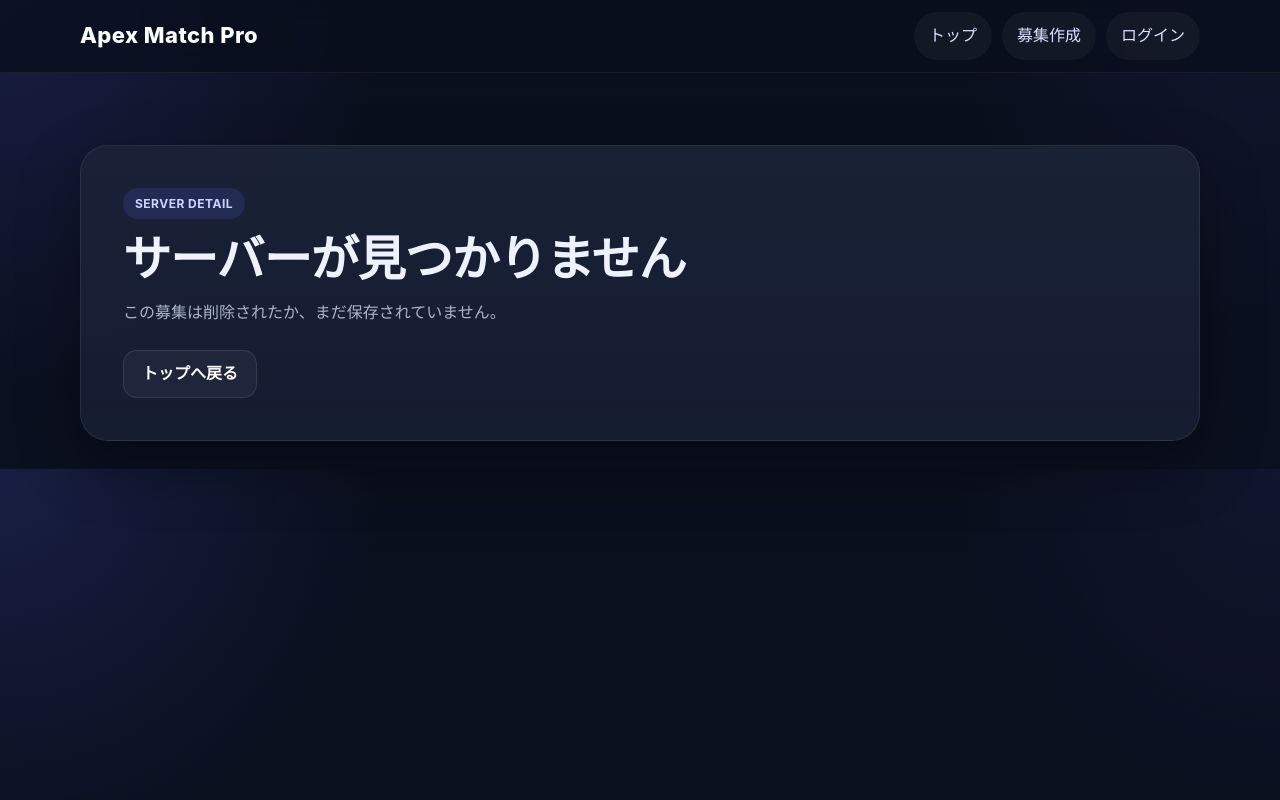
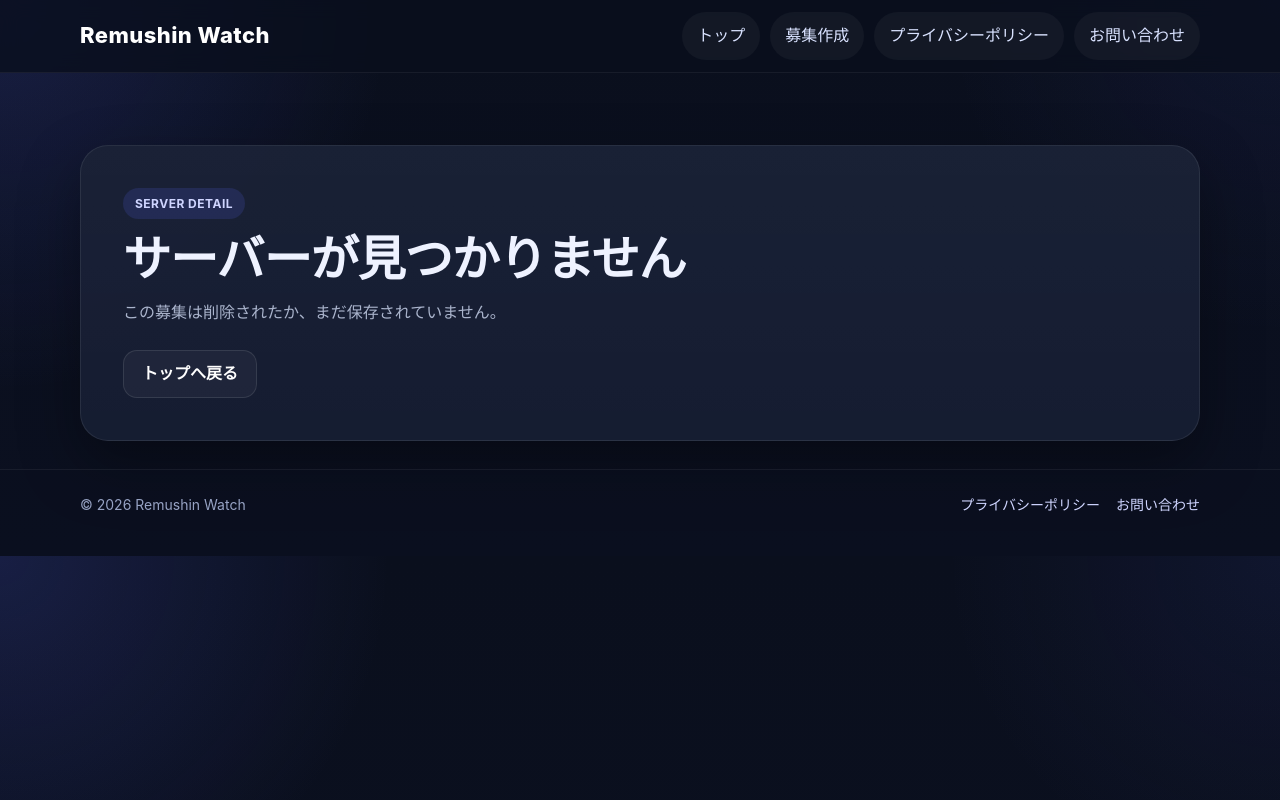
Before and after one commit to DJremushin/discord-server-app, a plain HTML site: page game/detail.html in a window 1280 px wide. Drawn offline with Linux system fonts and the light colour scheme.

Commit message:
Add footer and navigation to all pages

```diff
--- a/game/detail.html
+++ b/game/detail.html
@@ -3,7 +3,7 @@
   <head>
     <meta charset="UTF-8" />
     <meta name="viewport" content="width=device-width, initial-scale=1.0" />
-    <title>サーバー詳細 | Apex Match Pro</title>
+    <title>サーバー詳細 | Remushin Watch</title>
     <link rel="stylesheet" href="game.css" />
 
     <!-- ✅ Google AdSense -->
@@ -14,13 +14,14 @@
     <body>
   <header class="site-header">
     <div class="container header-inner">
-      <div class="brand">Apex Match Pro</div>
+      <div class="brand">Remushin Watch</div>
       <nav class="main-nav">
-        <a href="game.html">トップ</a>
+        <a href="index.html">トップ</a>
         <a href="create.html">募集作成</a>
-        <a href="login.html">ログイン</a>
+        <a href="privacy.html">プライバシーポリシー</a>
+        <a href="contact.html">お問い合わせ</a>
       </nav>
-    </div>
+        </div>
   </header>
 
   <main>
@@ -34,6 +35,15 @@
       </div>
     </section>
   </main>
+  <footer class="site-footer">
+    <div class="container footer-inner">
+      <p class="footer-copy">© 2026 Remushin Watch</p>
+      <div class="footer-links">
+        <a href="privacy.html">プライバシーポリシー</a>
+        <a href="contact.html">お問い合わせ</a>
+      </div>
+    </div>
+  </footer>
 
   <script>
     const params = new URLSearchParams(window.location.search);
```
Also changed, not shown: game/contact.html (+2 -2 lines), game/create.html (+14 -4 lines), game/index.html (+3 -3 lines), game/login.html (+2 -2 lines), game/privacy.html (+2 -2 lines).
